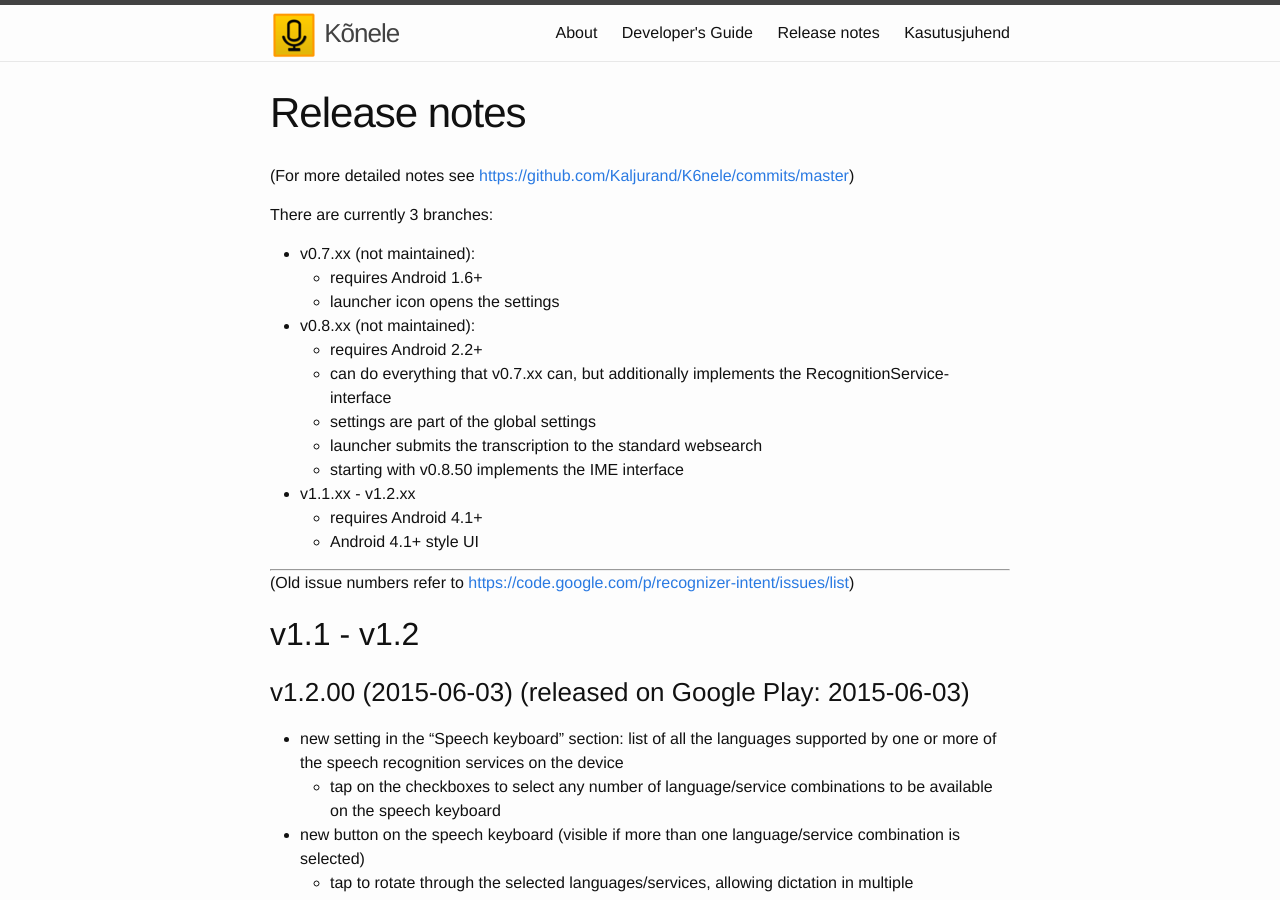
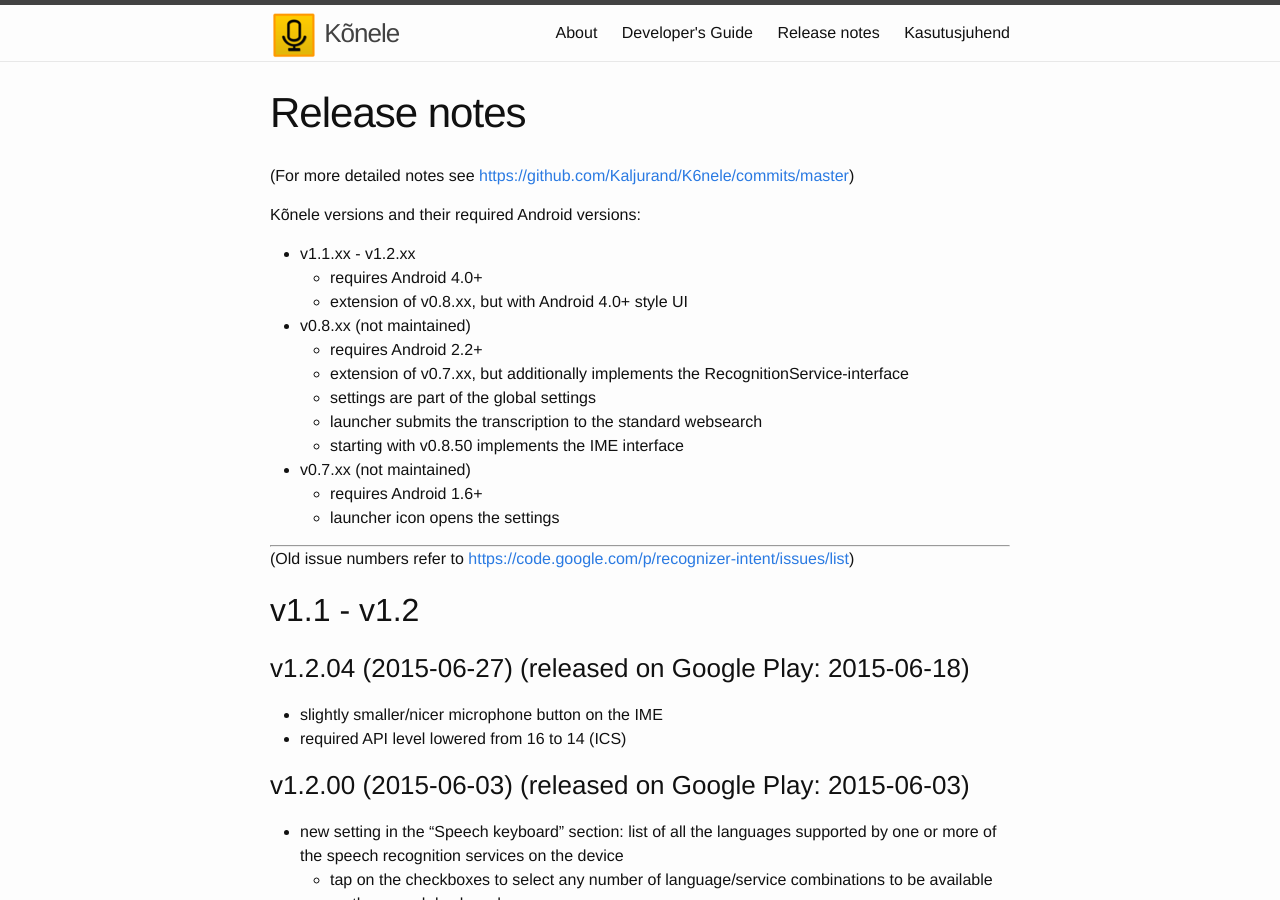
Before and after one commit to Kaljurand/K6nele, a Jekyll site: the page built from docs/en/release_notes.md, in a window 1280 px wide and 900 px high. Built offline with Jekyll 4.4.1, drawn with Linux system fonts in a browser that asks for light colours.

Commit message:
Release notes for v1.2.04

```diff
--- a/docs/en/release_notes.md
+++ b/docs/en/release_notes.md
@@ -5,26 +5,31 @@ title: Release notes
 
 (For more detailed notes see <https://github.com/Kaljurand/K6nele/commits/master>)
 
-There are currently 3 branches:
+Kõnele versions and their required Android versions:
 
-  * v0.7.xx (not maintained):
-    * requires Android 1.6+
-    * launcher icon opens the settings
-  * v0.8.xx (not maintained):
-    * requires Android 2.2+
-    * can do everything that v0.7.xx can, but additionally implements the RecognitionService-interface
-    * settings are part of the global settings
-    * launcher submits the transcription to the standard websearch
-    * starting with v0.8.50 implements the IME interface
-  * v1.1.xx - v1.2.xx
-    * requires Android 4.1+
-    * Android 4.1+ style UI
+  - v1.1.xx - v1.2.xx
+    - requires Android 4.0+
+    - extension of v0.8.xx, but with Android 4.0+ style UI
+  - v0.8.xx (not maintained)
+    - requires Android 2.2+
+    - extension of v0.7.xx, but additionally implements the RecognitionService-interface
+    - settings are part of the global settings
+    - launcher submits the transcription to the standard websearch
+    - starting with v0.8.50 implements the IME interface
+  - v0.7.xx (not maintained)
+    - requires Android 1.6+
+    - launcher icon opens the settings
 
 ----
 
 (Old issue numbers refer to <https://code.google.com/p/recognizer-intent/issues/list>)
 
 ## v1.1 - v1.2
+
+### v1.2.04 (2015-06-27) (released on Google Play: 2015-06-18)
+
+- slightly smaller/nicer microphone button on the IME
+- required API level lowered from 16 to 14 (ICS)
 
 ### v1.2.00 (2015-06-03) (released on Google Play: 2015-06-03)
 
```
Also changed, not shown: _posts/2015-06-27-k6nele-1.2.04.md (added, +8 -0 lines).
